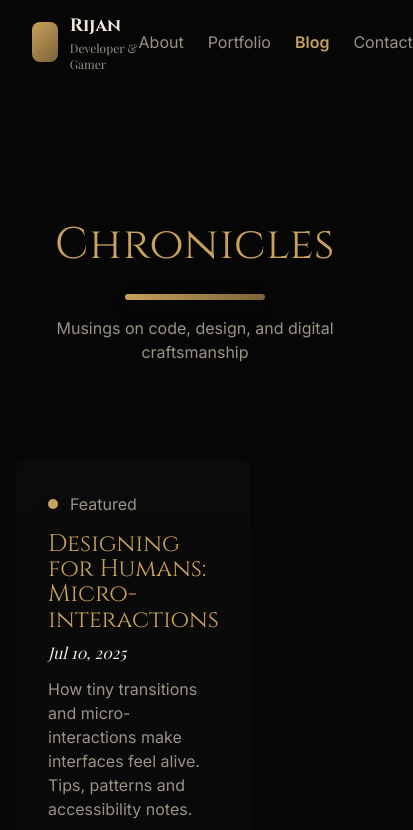
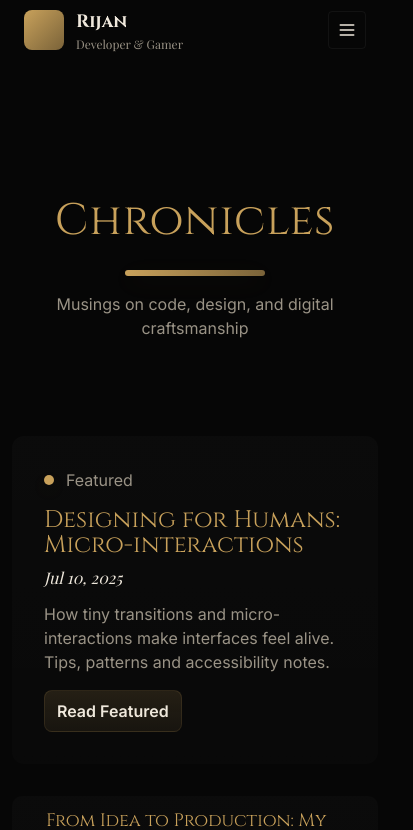
Before and after one commit to Rijan-Budds/portfolio, a Next.js app: page /blog in a window 390 px wide. Shown: the top 830 px of the page, 413 px wide, since content can reach past the window. Built offline with nearby package versions, Linux system fonts and the light colour scheme.

Commit message:
mobile responsive

```diff
--- a/src/app/(site)/about/page.tsx
+++ b/src/app/(site)/about/page.tsx
@@ -27,7 +27,7 @@ const scrollItems = [
   { content: <p>I love optimizing code and exploring game mechanics alike</p> },
   {
     content:
-      "When not coding, you’ll find me conquering bosses or exploring open-world games</p>",
+      "When not coding, you’ll find me conquering bosses or exploring open-world games",
   },
   { content: <p>Always curious and learning new things every day</p> },
 ];
--- a/src/app/components/layout/Navbar.tsx
+++ b/src/app/components/layout/Navbar.tsx
@@ -1,9 +1,11 @@
-'use client';
+"use client";
 import Link from 'next/link';
 import { usePathname } from 'next/navigation';
+import { useState } from 'react';
 
 export default function Navbar() {
   const pathname = usePathname();
+  const [open, setOpen] = useState(false);
 
   const navItems = [
     { name: 'About', href: '/about' },
@@ -25,8 +27,19 @@ export default function Navbar() {
         </Link>
 
         {/* Navigation */}
-        <nav>
-          <ul className="flex gap-6 items-center">
+        <nav className="relative">
+          <button
+            className="md:hidden p-2 rounded border border-white/5"
+            aria-label="Toggle menu"
+            aria-expanded={open}
+            onClick={() => setOpen((v) => !v)}
+          >
+            <svg width="20" height="20" viewBox="0 0 24 24" fill="none" stroke="currentColor">
+              <path strokeWidth="2" strokeLinecap="round" strokeLinejoin="round" d="M4 6h16M4 12h16M4 18h16" />
+            </svg>
+          </button>
+
+          <ul className="hidden md:flex gap-6 items-center">
             {navItems.map((item) => {
               const isActive = pathname === item.href;
               return (
@@ -45,6 +58,24 @@ export default function Navbar() {
               );
             })}
           </ul>
+
+          {open && (
+            <div className="md:hidden absolute right-0 mt-2 w-44 bg-card border border-white/5 rounded shadow-lg py-2 z-50">
+              <ul className="flex flex-col">
+                {navItems.map((item) => (
+                  <li key={item.href} className="px-4 py-2">
+                    <Link
+                      href={item.href}
+                      className="block text-[var(--muted)] hover:text-[var(--accent)]"
+                      onClick={() => setOpen(false)}
+                    >
+                      {item.name}
+                    </Link>
+                  </li>
+                ))}
+              </ul>
+            </div>
+          )}
         </nav>
       </div>
     </header>
--- a/src/app/components/sections/Contact.tsx
+++ b/src/app/components/sections/Contact.tsx
@@ -67,14 +67,8 @@ export default function Contact() {
           I respond to serious inquiries — drop a line and I&apos;ll reply.
         </p>
 
-        <div
-          style={{
-            display: "grid",
-            gridTemplateColumns: "1fr 320px",
-            gap: 20,
-            marginTop: 20,
-          }}
-        >
+        <div className="mt-6" style={{ marginTop: 20 }}>
+          <div className="grid gap-6" style={{ gridTemplateColumns: '1fr 320px' }}>
           <form
             onSubmit={handleSubmit}
             style={{ display: "flex", flexDirection: "column", gap: 12 }}
@@ -193,6 +187,7 @@ export default function Contact() {
               unoptimized
             />
           </aside>
+          </div>
         </div>
       </div>
     </section>
--- a/src/app/globals.css
+++ b/src/app/globals.css
@@ -33,6 +33,13 @@ body {
   margin-right: auto;
   padding-left: 1rem;
   padding-right: 1rem;
+}
+
+/* Ensure images scale nicely on mobile */
+.container img, .container picture, .container svg {
+  max-width: 100%;
+  height: auto;
+  display: block;
 }
 
 /* Typography */
@@ -173,7 +180,19 @@ p { margin: 0 0 1rem 0; color: var(--muted); }
   border-radius:10px;
 }
 
+/* Responsive rules */
+@media (max-width: 768px) {
+  .featured-post { grid-template-columns: 1fr; }
+  .featured-post .right { display: none; }
+  .post-card-small { padding: 1rem; }
+  .container { padding-left: .75rem; padding-right: .75rem; }
+}
+
 .nav-slim { padding: 0.75rem 1rem; }
+
+@media (max-width: 768px) {
+  .nav-slim { padding: 0.5rem 0.75rem; }
+}
 
 .meta { font-size: .9rem; color: var(--muted); }
 
```
